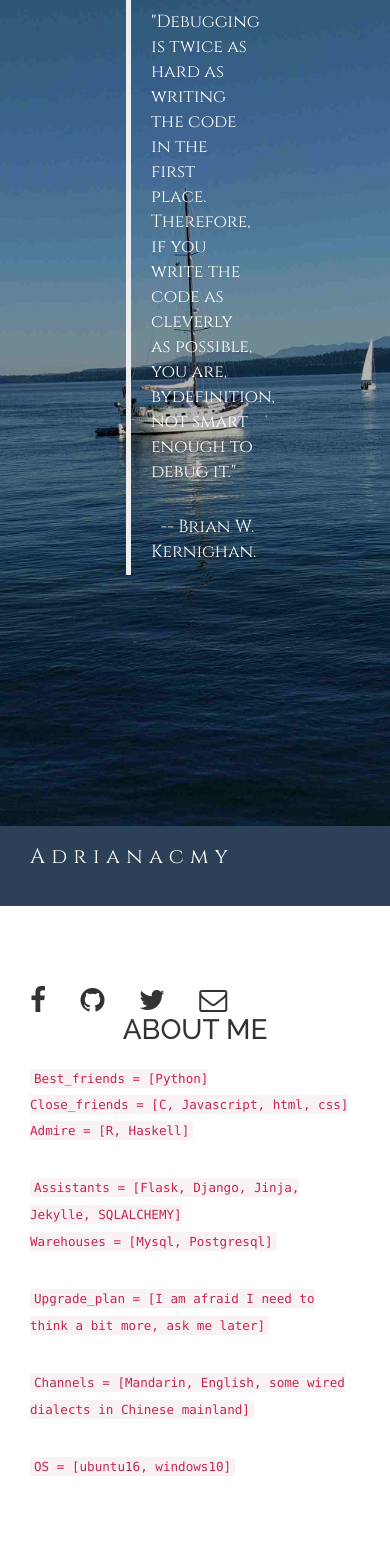
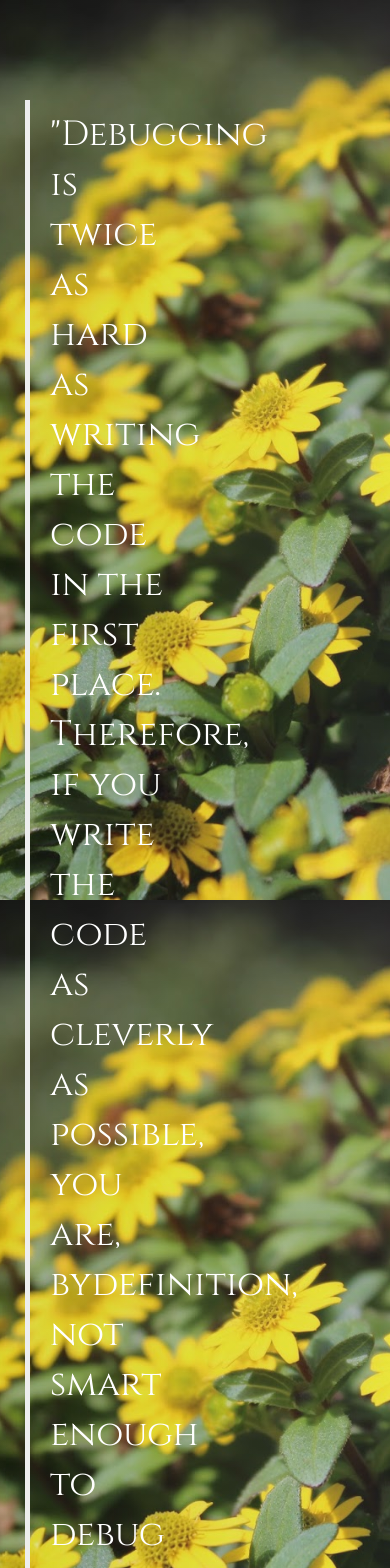
Before and after one commit to Adrianacmy/Adriana.github.io, a Jekyll site: the page built from index.html, in a window 390 px wide. Shown: the top 1568 px of the page. Built offline with Jekyll 4.4.1, drawn with Linux system fonts in a browser that asks for light colours; nearby versions of some CDN libraries.

Commit message:
modify slider

```diff
--- a/_includes/hero.html
+++ b/_includes/hero.html
@@ -4,7 +4,7 @@
 =================-->
   <section id="hero">
     <div class="hero-container">
-      <div class="hero-text wow fadeInUp">
+      <div class="hero-text wow fadeIn">
         <blockquote>
         <p>"Debugging is twice as hard as writing the code in the
             first place. Therefore, if you write the code as
--- a/_includes/script.html
+++ b/_includes/script.html
@@ -7,3 +7,4 @@
 
   <!-- Template Specisifc Custom Javascript File -->
   <script src="static/js/custom.js"></script>
+<!---->
--- /dev/null
+++ b/_includes/slider.html
@@ -0,0 +1,19 @@
+<section id="slider">
+  <div class="">
+    <div class="row">
+      <div class="col-md-6">
+        <!--<div class="block">-->
+         <blockquote class="animated fadeInUp hero-text">
+            <p>"Debugging is twice as hard as writing the code in the
+            first place. Therefore, if you write the code as
+            cleverly as possible, you are, bydefinition, not smart enough
+            to debug it."
+            <p class="text-right">-- Brian W. Kernighan.</p>
+        </blockquote>
+          <!--<h1 class="animated fadeInUp">A DIGITAL MARKETING &#38; <br> DESIGN AGENCY</h1>-->
+          <!--<p class="animated fadeInUp">We love the Web and the work we do. We work closely with our clients to deliver the best possible solutions for their needs</p>-->
+        <!--</div>-->
+      </div>
+    </div>
+  </div>
+</section>
--- a/_layouts/default.html
+++ b/_layouts/default.html
@@ -5,7 +5,8 @@
     </head>
 
     <body>
-        {% include hero.html %}
+        <!--<div id="preloader"></div>-->
+        {% include slider.html %}
 
         {% include header.html %}
 
--- a/static/css/style.css
+++ b/static/css/style.css
@@ -60,33 +60,6 @@ h1, h2, h3, h4, h5, h6 {
   color: #fff;
 }
 
-/*Hero
-------------------------------------*/
-#hero {
-  display: table;
-  width: 100%;
-  height: 68vh;
-  background: url(../img/hero-bg-resize.jpg) top center fixed;
-  background-size: cover;
-}
-
-#hero .hero-text {
-    width: 38%;
-    text-align: left;
-    margin-left: 3em;
-    margin-bottom: 7%;
-    color: white;
-    font-size: 3em;
-     font-family: 'Cinzel', serif;
-}
-#hero .hero-container {
-  background:rgba(0, 0, 0, 0.29);
-  display: table-cell;
-  margin: 0;
-  padding-bottom: 16em;
-  text-align: center;
-  vertical-align: middle;
-}
 
 /* Header
 --------------------------------*/
@@ -511,3 +484,34 @@ footer span{
 .img-thumbnail {
     border-radius: 0;
 }
+/*Slider
+-------------------------------*/
+#slider {
+  background: url("../img/slider-bg.JPG") no-repeat;
+  background-size: cover;
+  background-attachment: fixed;
+  background-position: 10% 0%;
+  padding: 100px 0 380px 25px;
+  position: relative;
+}
+#slider:before {
+  content: "";
+  position: absolute;
+  left: 0;
+  top: 0;
+  bottom: 0;
+  right: 0;
+  width: 100%;
+  height: 100%;
+  background: linear-gradient(to left, #8b86a3, #322e40);
+  opacity: 0.15;
+}
+
+#slider .hero-text {
+    width: 50%;
+    text-align: left;
+    margin-bottom: 7%;
+    color: white;
+    font-size: 2.5em;
+    font-family: 'Cinzel', serif;
+}
```
Also changed, not shown: static/img/slider-bg.JPG (added), static/temp/4480e492-e1f7-44a9-b05c-a2402ba3c98f.jpg (added), static/temp/_DSC0297.NEF.jpg (added), static/temp/_DSC1547.NEF.jpg (added), static/temp/ee2121b3-5906-4883-b810-ea8ab4e79f1a.jpg (added), static/temp/f3494db7-d146-4c8b-bd42-e86af3abb269.jpg (added), static/temp/fe5232ff-7aec-4a92-911c-ff51c9a41a3a.jpg (added), 3 other files.
